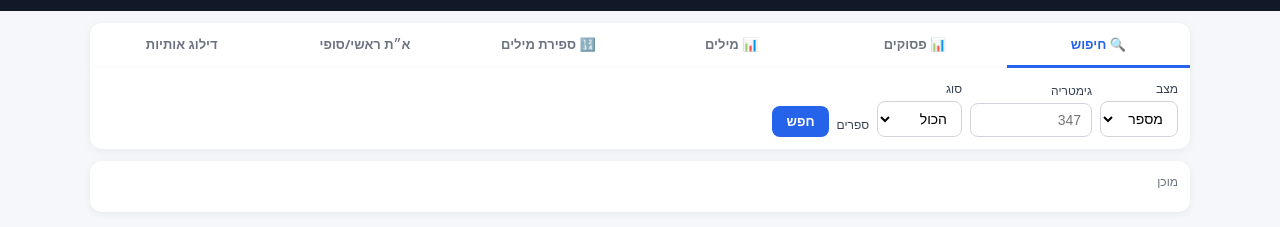
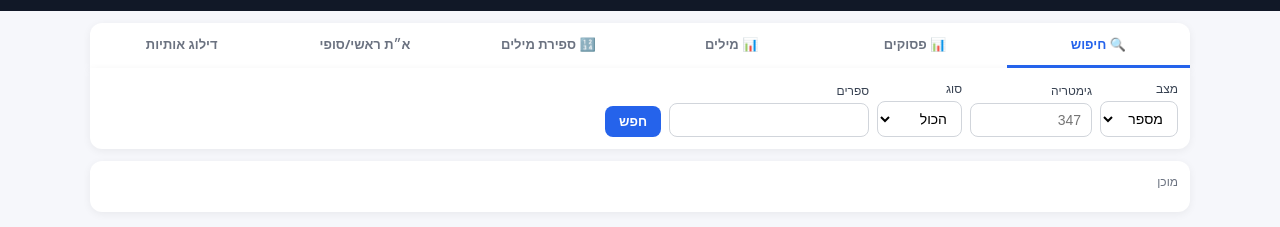
Before and after one commit to avishaynaim/tanakh-gematria, a plain HTML site: page tgfinder/ui.html in a window 1280 px wide. Shown: the part 41-268 px from the top of the page. Drawn offline with Linux system fonts and the light colour scheme.

Commit message:
Fix multi-select book selector initialization and UI
Fixes:
- Use proper DOM element creation instead of innerHTML for better compatibility
- Add null checks for book selectors to prevent errors if initialization fails
- Improve initialization timing - run immediately if DOM is ready, otherwise wait
- Add console logging for debugging initialization issues
- Fix label styling to make them properly clickable
- Add error handling when containers are not found

This fixes the issue where book selectors were showing as plain text
and search buttons were not working.

Co-Authored-By: Claude Sonnet 4.5 <noreply@anthropic.com>

```diff
--- a/tgfinder/ui.html
+++ b/tgfinder/ui.html
@@ -89,6 +89,7 @@
     .book-select-item{padding:8px 12px;cursor:pointer;display:flex;align-items:center;gap:8px}
     .book-select-item:hover{background:#f3f4f6}
     .book-select-item input[type="checkbox"]{margin:0;cursor:pointer}
+    .book-select-item label{cursor:pointer;flex:1;margin:0}
     .book-select-item.all{font-weight:700;border-bottom:1px solid #e5e7eb;background:#f9fafb}
     .book-select-item.group{font-weight:600;background:#eef2ff;color:#3730a3;padding-right:12px}
     .book-select-item.book{padding-right:24px}
@@ -358,8 +359,11 @@ const BOOK_GROUPS={
 
 // Create multi-select book selector
 function createBookSelector(id){
-  const container=$('#'+id);
-  if(!container)return;
+  const container=document.getElementById(id);
+  if(!container){
+    console.error('Container not found:',id);
+    return null;
+  }
 
   const state={selected:new Set()};
 
@@ -374,20 +378,46 @@ function createBookSelector(id){
   // "All" checkbox
   const allItem=document.createElement('div');
   allItem.className='book-select-item all';
-  allItem.innerHTML='<input type="checkbox" id="'+id+'-all" checked><label for="'+id+'-all">כל הספרים</label>';
+  const allCheckbox=document.createElement('input');
+  allCheckbox.type='checkbox';
+  allCheckbox.id=id+'-all';
+  allCheckbox.checked=true;
+  const allLabel=document.createElement('label');
+  allLabel.htmlFor=id+'-all';
+  allLabel.textContent='כל הספרים';
+  allItem.appendChild(allCheckbox);
+  allItem.appendChild(allLabel);
   dropdown.appendChild(allItem);
 
   // Group and book checkboxes
   Object.entries(BOOK_GROUPS).forEach(([groupName,books])=>{
     const groupItem=document.createElement('div');
     groupItem.className='book-select-item group';
-    groupItem.innerHTML=`<input type="checkbox" id="${id}-group-${groupName}" checked><label for="${id}-group-${groupName}">${groupName}</label>`;
+    const groupCheckbox=document.createElement('input');
+    groupCheckbox.type='checkbox';
+    groupCheckbox.id=`${id}-group-${groupName}`;
+    groupCheckbox.checked=true;
+    const groupLabel=document.createElement('label');
+    groupLabel.htmlFor=`${id}-group-${groupName}`;
+    groupLabel.textContent=groupName;
+    groupItem.appendChild(groupCheckbox);
+    groupItem.appendChild(groupLabel);
     dropdown.appendChild(groupItem);
 
     books.forEach(book=>{
       const bookItem=document.createElement('div');
       bookItem.className='book-select-item book';
-      bookItem.innerHTML=`<input type="checkbox" id="${id}-book-${book.value}" checked data-group="${groupName}" value="${book.value}"><label for="${id}-book-${book.value}">${book.label}</label>`;
+      const bookCheckbox=document.createElement('input');
+      bookCheckbox.type='checkbox';
+      bookCheckbox.id=`${id}-book-${book.value}`;
+      bookCheckbox.checked=true;
+      bookCheckbox.dataset.group=groupName;
+      bookCheckbox.value=book.value;
+      const bookLabel=document.createElement('label');
+      bookLabel.htmlFor=`${id}-book-${book.value}`;
+      bookLabel.textContent=book.label;
+      bookItem.appendChild(bookCheckbox);
+      bookItem.appendChild(bookLabel);
       dropdown.appendChild(bookItem);
     });
   });
@@ -498,7 +528,7 @@ $("mode").onchange=syncMode;
 
 async function doSearch(){
   const mode=$("mode").value,kind=$("kind").value;
-  const selectedBooks=bookSelector.getSelected();
+  const selectedBooks=bookSelector?bookSelector.getSelected():[];
   const params=new URLSearchParams();
   if(kind)params.set("kind",kind);
   selectedBooks.forEach(b=>params.append("books",b));
@@ -723,7 +753,7 @@ document.onkeydown=e=>{if(e.key==='Escape')closeModal();};
 // Word Count Search
 async function doWordSearch(){
   const word=$('wcWord').value.trim();
-  const selectedBooks=wcBookSelector.getSelected();
+  const selectedBooks=wcBookSelector?wcBookSelector.getSelected():[];
   if(!word){$('wcErr').textContent='הזן מילה';$('wcErr').style.display='block';return;}
 
   $('wcBtn').disabled=true;$('wcStatus').textContent='מחפש...';$('wcResults').innerHTML='';$('wcErr').style.display='none';$('wcStats').style.display='none';
@@ -767,7 +797,7 @@ async function doRosheiSearch(){
   if(!word){$('rtErr').textContent='הזן מילה';$('rtErr').style.display='block';return;}
 
   const mode=$('rtMode').value;
-  const selectedBooks=rtBookSelector.getSelected();
+  const selectedBooks=rtBookSelector?rtBookSelector.getSelected():[];
   $('rtBtn').disabled=true;$('rtStatus').textContent='מחפש...';$('rtResults').innerHTML='';$('rtErr').style.display='none';$('rtStats').style.display='none';
 
   try{
@@ -824,7 +854,7 @@ async function doElsSearch(){
 
   const minSkip=parseInt($('elsMin').value)||1;
   const maxSkip=parseInt($('elsMax').value)||100;
-  const selectedBooks=elsBookSelector.getSelected();
+  const selectedBooks=elsBookSelector?elsBookSelector.getSelected():[];
 
   if(minSkip>maxSkip){$('elsErr').textContent='דילוג מינימלי חייב להיות קטן או שווה לדילוג מקסימלי';$('elsErr').style.display='block';return;}
   if(maxSkip>500&&!confirm('דילוג מעל 500 עלול לקחת זמן רב. להמשיך?'))return;
@@ -877,13 +907,22 @@ async function doElsSearch(){
 $('elsBtn').onclick=doElsSearch;
 $('elsWord').onkeydown=e=>{if(e.key==='Enter')doElsSearch();};
 
-// Initialize book selectors
-document.addEventListener('DOMContentLoaded',()=>{
+// Initialize book selectors immediately
+function initBookSelectors(){
+  console.log('Initializing book selectors...');
   bookSelector=createBookSelector('bookSelect');
   wcBookSelector=createBookSelector('wcBookSelect');
   rtBookSelector=createBookSelector('rtBookSelect');
   elsBookSelector=createBookSelector('elsBookSelect');
-});
+  console.log('Book selectors initialized:',{bookSelector,wcBookSelector,rtBookSelector,elsBookSelector});
+}
+
+// Try to initialize immediately if DOM is ready
+if(document.readyState==='loading'){
+  document.addEventListener('DOMContentLoaded',initBookSelectors);
+}else{
+  initBookSelectors();
+}
 </script>
 </body>
 </html>
```
